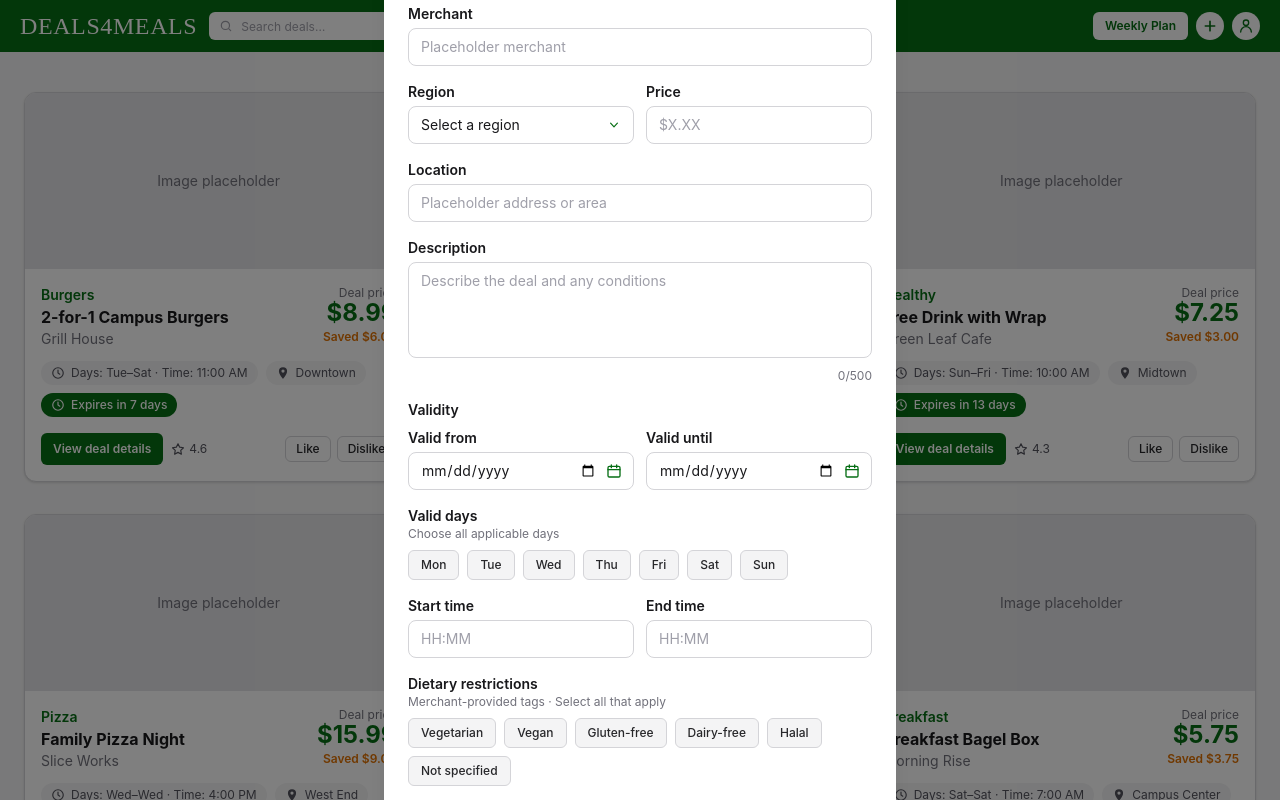
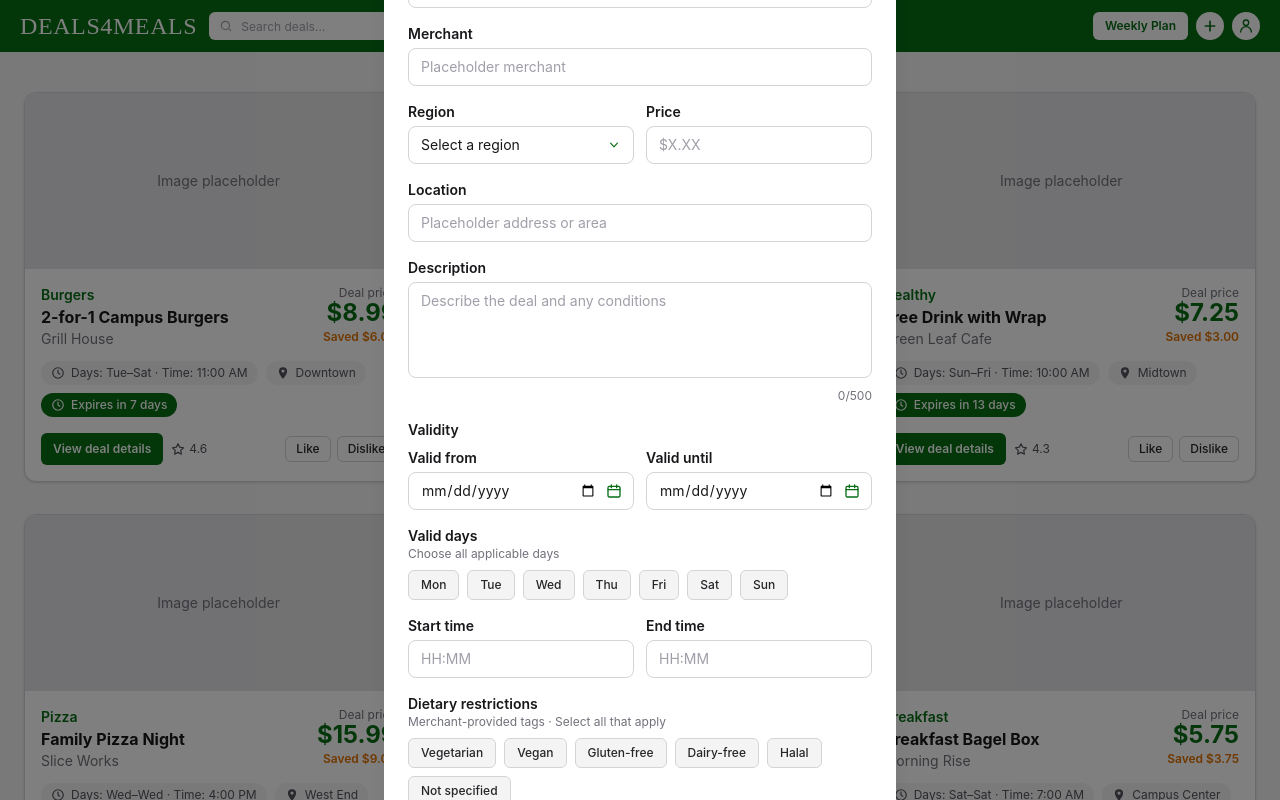
Before and after one commit to xaizko/Deal4Meals, a React (Vite) app in the folder apps/web/: page / in a window 1280 px wide. Both pictures are taken after a click on the button 1210 px from the left and 26 px from the top of the page. Shown: the top 800 px of the page. Built offline with nearby package versions, Linux system fonts and the light colour scheme.

Commit message:
lowered the starting position of the profile_muda

```diff
--- a/apps/web/src/components/post_deal_moda.tsx
+++ b/apps/web/src/components/post_deal_moda.tsx
@@ -101,7 +101,7 @@ export function PostDealModa({ open, onClose, onSubmit }: PostDealModaProps) {
         role="dialog"
         aria-modal="true"
         aria-labelledby="post-deal-title"
-        className="my-4 w-full max-w-lg rounded-2xl bg-white p-5 shadow-xl sm:p-6"
+        className="mt-10 w-full max-w-lg rounded-2xl bg-white p-5 shadow-xl sm:p-6"
         onClick={(e) => e.stopPropagation()}
       >
         <div className="mb-4 flex items-start justify-between gap-3">
```
